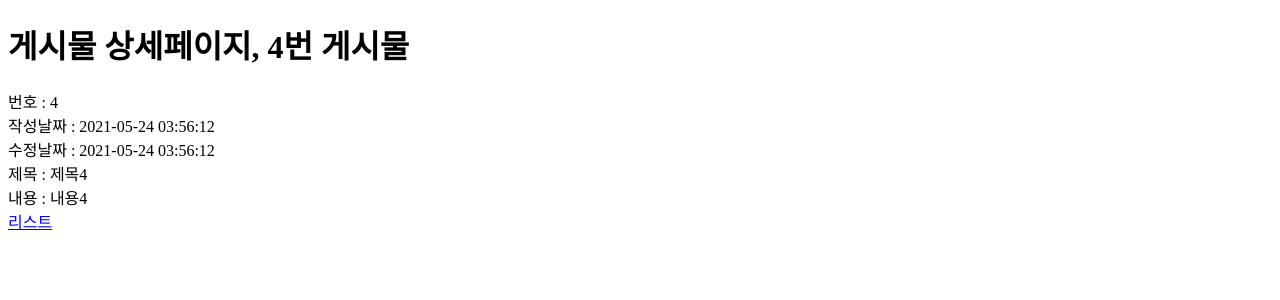
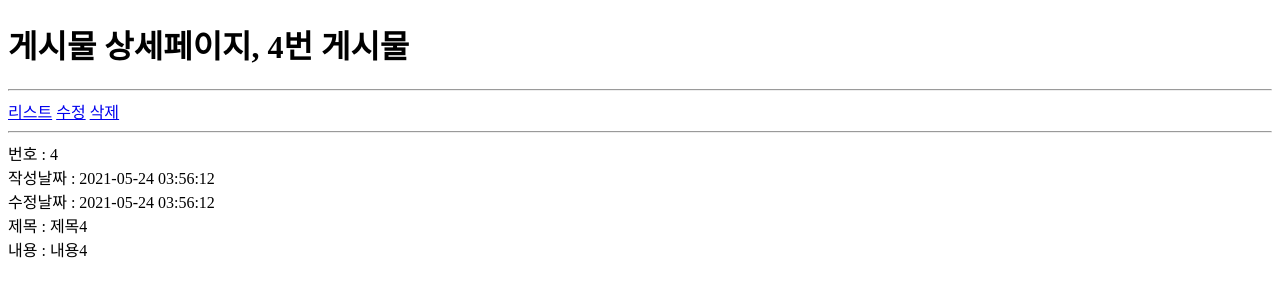
Before and after one commit to kjh0816/php_blog_final_v2, a PHP site: page /detail.php?id=4 in a window 1280 px wide. Shown: the top 300 px of the page. Run offline with PHP 8.4, Linux system fonts and the light colour scheme; data comes from the database, SQL or seed files in the repository.

Commit message:
게시물 상세페이지에서 삭제버튼 구현

```diff
--- a/usr/article/detail.php
+++ b/usr/article/detail.php
@@ -32,13 +32,18 @@ if ( $article == null ) {
 <body>
   <h1>게시물 상세페이지, <?=$id?>번 게시물</h1>
 
+  <hr>
+  <div>
+    <a href="list.php">리스트</a>
+    <a href="modify.php?id=<?=$article['id']?>">수정</a>
+    <a onclick="if ( confirm('정말 삭제 하시겠습니까?') == false ) return false;" href="doDelete.php?id=<?=$article['id']?>">삭제</a>
+  </div>
+  <hr>
+
   <div>번호 : <?=$article['id']?></div>
   <div>작성날짜 : <?=$article['regDate']?></div>
   <div>수정날짜 : <?=$article['updateDate']?></div>
   <div>제목 : <?=$article['title']?></div>
   <div>내용 : <?=$article['body']?></div>
-  <div>
-    <a href="list.php">리스트</a>
-  </div>
 </body>
 </html>
```
